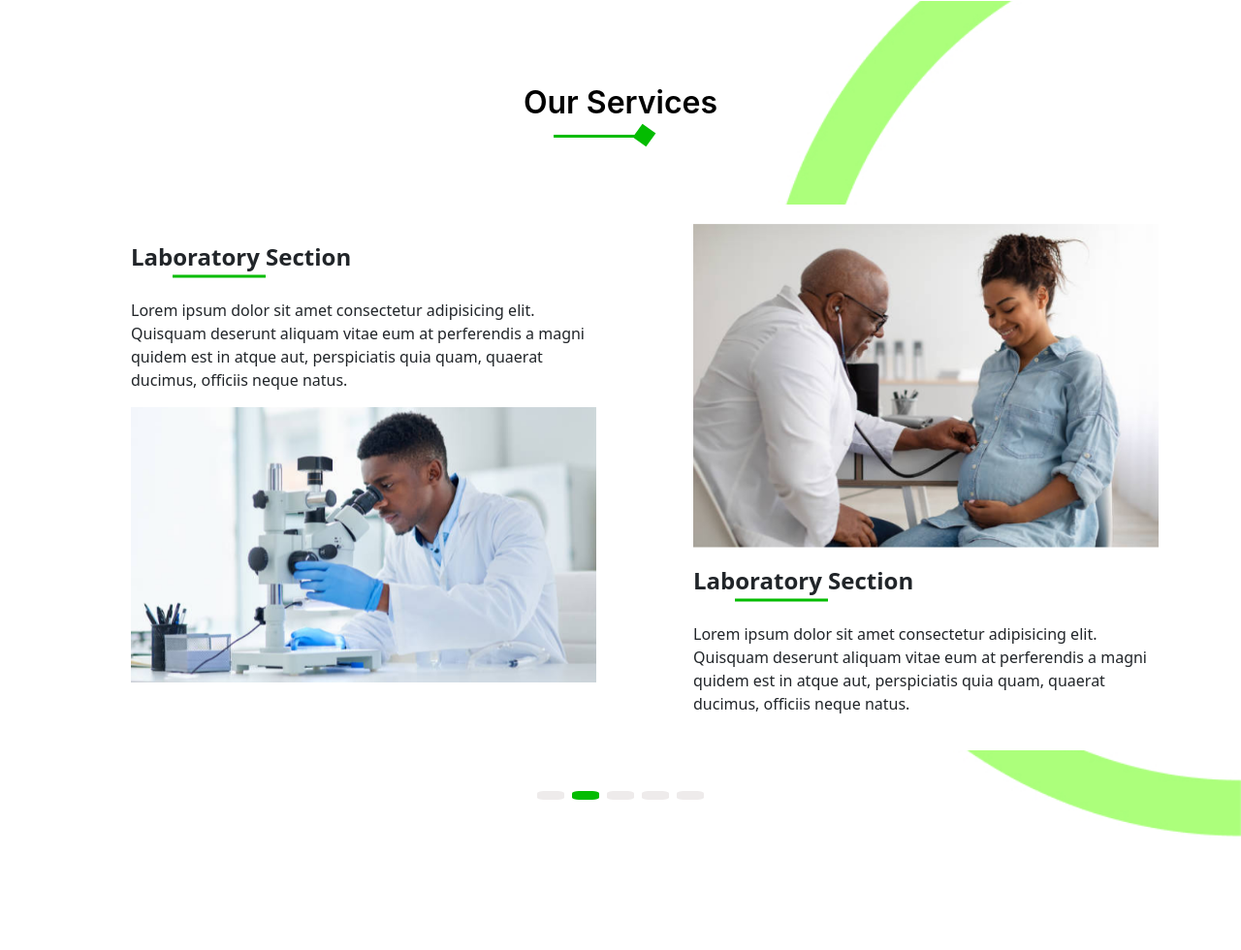
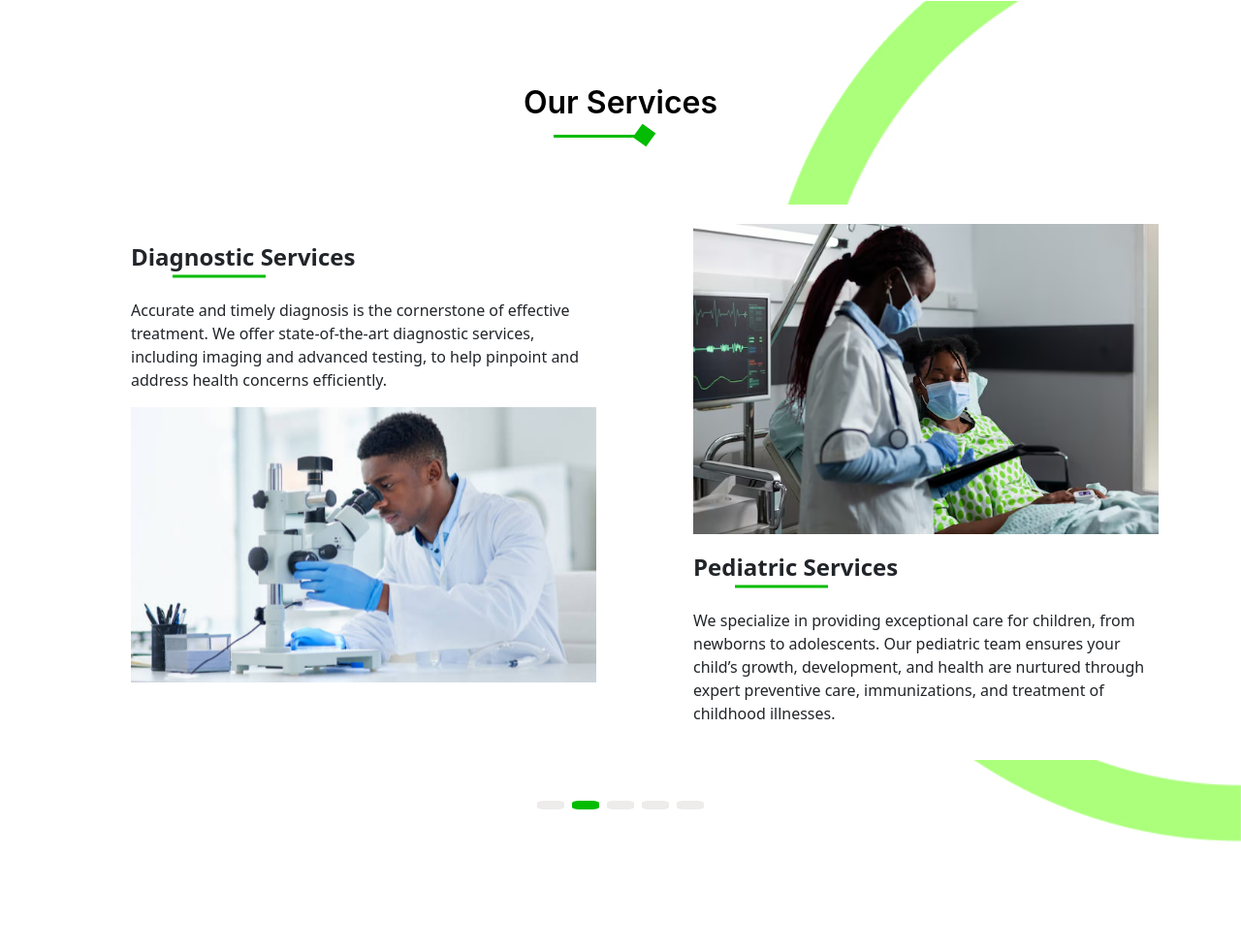
Before and after one commit to Namibra-Devs/maribra_healthcare_website, a plain HTML site: page index.html in a window 1280 px wide. Shown: the part 1838-2818 px from the top of the page at 97% size. Drawn offline with Linux system fonts and the light colour scheme.

Commit message:
services content updated

```diff
--- a/assets/css/style.css
+++ b/assets/css/style.css
@@ -1970,7 +1970,7 @@ transition: 0.5s;
 
   .hero-header {
     font-size: 1.8rem;
-    margin-top: 80%;
+    margin-top: 70%;
 
   }
 
--- a/index.html
+++ b/index.html
@@ -264,11 +264,9 @@
 
                   <dgit iv class="service-content">
                     <div class="service-title">
-                      <h2>Laboratory Section</h2>
+                      <h2>General Medicine</h2>
                     </div>
-                    <p>Lorem ipsum dolor sit amet consectetur adipisicing elit. Quisquam deserunt aliquam vitae eum at
-                      perferendis a magni quidem est in atque aut, perspiciatis quia quam, quaerat ducimus, officiis neque
-                      natus.</p>
+                    <p>Our general medicine team focuses on preventive care, diagnosis, and treatment of a wide variety of medical conditions. Whether it’s a routine check-up or managing chronic illnesses, we’re here to guide you toward optimal health.</p>
                   </dgit>
                 </div>
               </div>
@@ -279,11 +277,9 @@
                 <div class="service-item">
                   <div class="service-content">
                     <div class="service-title">
-                      <h2>Laboratory Section</h2>
+                      <h2>Diagnostic Services</h2>
                     </div>
-                    <p>Lorem ipsum dolor sit amet consectetur adipisicing elit. Quisquam deserunt aliquam vitae eum at
-                      perferendis a magni quidem est in atque aut, perspiciatis quia quam, quaerat ducimus, officiis neque
-                      natus.</p>
+                    <p>Accurate and timely diagnosis is the cornerstone of effective treatment. We offer state-of-the-art diagnostic services, including imaging and advanced testing, to help pinpoint and address health concerns efficiently.</p>
                   </div>
                     <img src="./assets/images/down-text.png" alt="" class="img-fluid">
 
@@ -295,15 +291,13 @@
             <div class="swiper-slide">
               <div class="service-wrap">
                 <div class="service-item">
-                    <img src="./assets/images/diagnose-preg.png" alt="" class="img-fluid">
+                    <img src="./assets/images/pediatrics.avif" alt="" class="img-fluid">
 
                   <div class="service-content">
                     <div class="service-title">
-                      <h2>Laboratory Section</h2>
+                      <h2>Pediatric Services</h2>
                     </div>
-                    <p>Lorem ipsum dolor sit amet consectetur adipisicing elit. Quisquam deserunt aliquam vitae eum at
-                      perferendis a magni quidem est in atque aut, perspiciatis quia quam, quaerat ducimus, officiis neque
-                      natus.</p>
+                    <p>We specialize in providing exceptional care for children, from newborns to adolescents. Our pediatric team ensures your child’s growth, development, and health are nurtured through expert preventive care, immunizations, and treatment of childhood illnesses.</p>
                   </div>
                 </div>
               </div>
@@ -314,13 +308,11 @@
                 <div class="service-item">
                   <div class="service-content">
                     <div class="service-title">
-                      <h2>Laboratory Section</h2>
+                      <h2>Herbal Medicine</h2>
                     </div>
-                    <p>Lorem ipsum dolor sit amet consectetur adipisicing elit. Quisquam deserunt aliquam vitae eum at
-                      perferendis a magni quidem est in atque aut, perspiciatis quia quam, quaerat ducimus, officiis neque
-                      natus.</p>
+                    <p>Harnessing the power of nature, our herbal medicine services offer alternative and complementary treatments for various health conditions. We provide trusted, evidence-based herbal remedies that support holistic healing and well-being.</p>
                   </div>
-                    <img src="./assets/images/diagnose-preg.png" alt="" class="img-fluid">
+                    <img src="./assets/images/herbal.jpg" alt="" class="img-fluid">
 
 
                 </div>
@@ -330,15 +322,13 @@
             <div class="swiper-slide">
               <div class="service-wrap">
                 <div class="service-item">
-                    <img src="./assets/images/diagnose-preg.png" alt="" class="img-fluid">
+                    <img src="./assets/images/physio.jpg" alt="" class="img-fluid">
 
                   <div class="service-content">
                     <div class="service-title">
-                      <h2>Laboratory Section</h2>
+                      <h2>Physiotherapy</h2>
                     </div>
-                    <p>Lorem ipsum dolor sit amet consectetur adipisicing elit. Quisquam deserunt aliquam vitae eum at
-                      perferendis a magni quidem est in atque aut, perspiciatis quia quam, quaerat ducimus, officiis neque
-                      natus.</p>
+                    <p>Our physiotherapy services are designed to help you recover, rehabilitate, and regain strength after injuries or surgeries. Whether you’re managing chronic pain or improving mobility, our physiotherapists create personalized treatment plans tailored to your needs.</p>
                   </div>
                 </div>
               </div>
@@ -352,7 +342,7 @@
 
 
       </div>
-    </div>
+
     </div>
   </section>
 
```
Also changed, not shown: assets/images/herbal.jpg (added), assets/images/pediatrics.avif (added), assets/images/physio.jpg (added).
